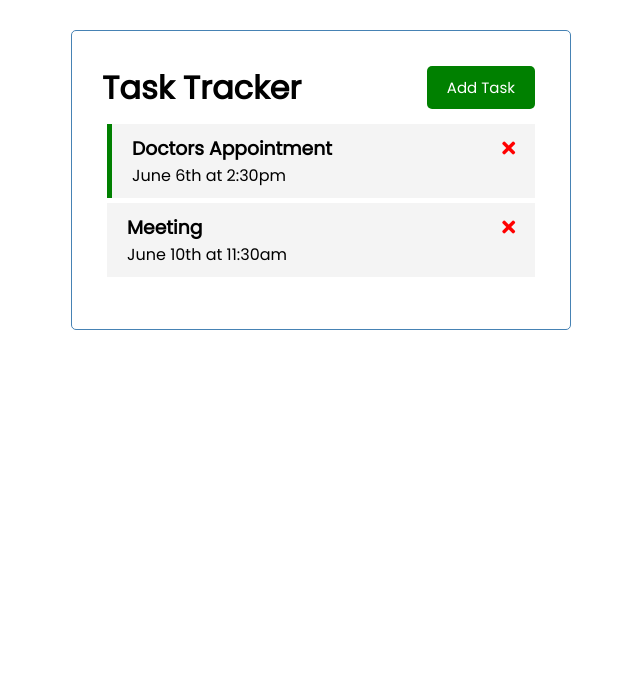
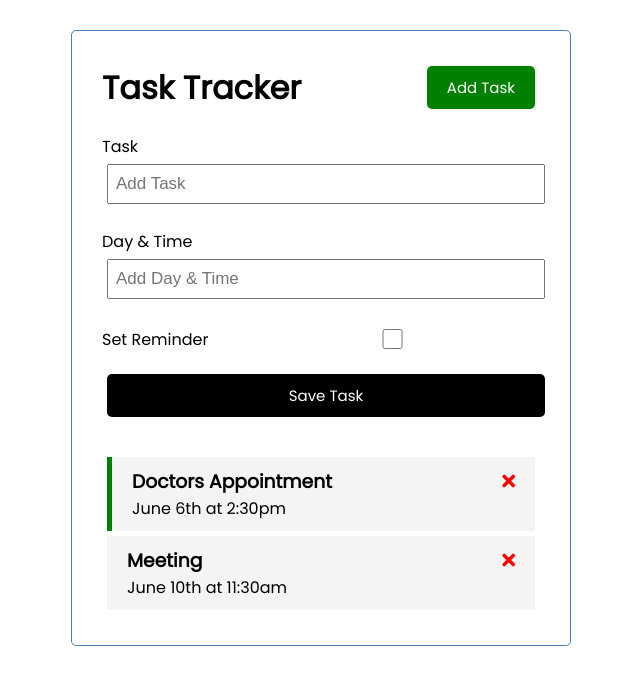
Before and after one commit to ValentinoSumaOcto/vue-task-tracker, a Vue app in the folder vue-crash-2021/: page / in a window 1280 px wide. Shown: the top 684 px of the page, without its empty margins (319-959 px from the left). Built offline with nearby package versions, Linux system fonts and the light colour scheme.

Commit message:
validation form

```diff
--- a/vue-crash-2021/src/App.vue
+++ b/vue-crash-2021/src/App.vue
@@ -1,6 +1,7 @@
 <template>
   <div class="container">
     <Header title="Task Tracker" />
+    <AddTask @add-task="addTask" />
     <Tasks
       @toggle-reminder="toggleReminder"
       @delete-task="deleteTask"
@@ -12,19 +13,26 @@
 <script>
 import Header from "./components/Header";
 import Tasks from "./components/Tasks";
+import AddTask from "./components/AddTask";
 
 export default {
   name: "App",
   components: {
     Header,
     Tasks,
+    AddTask,
   },
   data() {
     return {
       tasks: [],
+      showAddTask: false
     };
   },
   methods: {
+    addTask(newTask) {
+      this.tasks = [...this.tasks, newTask];
+    },
+
     deleteTask(id) {
       // console.log('task', id)
       if (confirm("Are you sure?")) {
--- /dev/null
+++ b/vue-crash-2021/src/components/AddTask.vue
@@ -0,0 +1,87 @@
+<template>
+  <form @submit="onSubmit" class="add-form">
+    <div class="form-control">
+      <label>Task</label>
+      <input type="text" v-model="text" name="text" placeholder="Add Task" />
+    </div>
+    <div class="form-control">
+      <label>Day & Time</label>
+      <input
+        type="text"
+        v-model="day"
+        name="day"
+        placeholder="Add Day & Time"
+      />
+    </div>
+    <div class="form-control form-control-check">
+      <label>Set Reminder</label>
+      <input type="checkbox" v-model="reminder" name="reminder" />
+    </div>
+
+    <input type="submit" value="Save Task" class="btn btn-block" />
+  </form>
+</template>
+
+<script>
+export default {
+  name: "AddTask",
+  data() {
+    return {
+      text: "",
+      day: "",
+      reminder: false,
+    };
+  },
+  methods: {
+    onSubmit(e) {
+      e.preventDefault();
+      if (!this.text) {
+        alert("Please add a task");
+        return;
+      }
+      const newTask = {
+        // id: Math.floor(Math.random() * 100000),
+        text: this.text,
+        day: this.day,
+        reminder: this.reminder,
+      };
+      //console.log(newTask)
+      this.$emit("add-task", newTask);
+      this.text = "";
+      this.day = "";
+      this.reminder = false;
+    },
+  },
+};
+</script>
+
+<style scoped>
+.add-form {
+  margin-bottom: 40px;
+}
+.form-control {
+  margin: 20px 0;
+}
+.form-control label {
+  display: block;
+}
+.form-control input {
+  width: 100%;
+  height: 40px;
+  margin: 5px;
+  padding: 3px 7px;
+  font-size: 17px;
+}
+.form-control-check {
+  display: flex;
+  align-items: center;
+  justify-content: space-between;
+}
+.form-control-check label {
+  flex: 1;
+}
+.form-control-check input {
+  flex: 2;
+  height: 20px;
+}
+</style>
```
